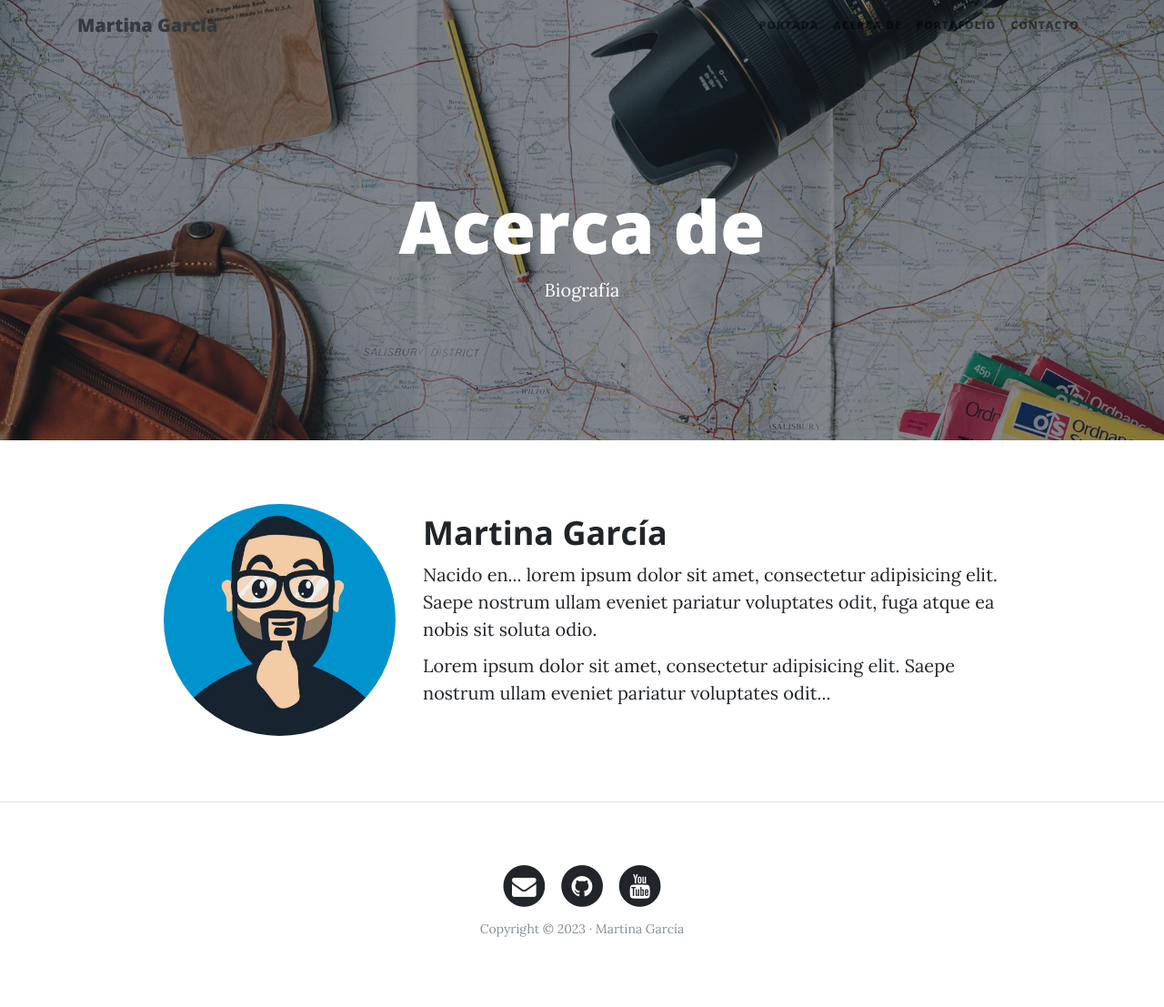
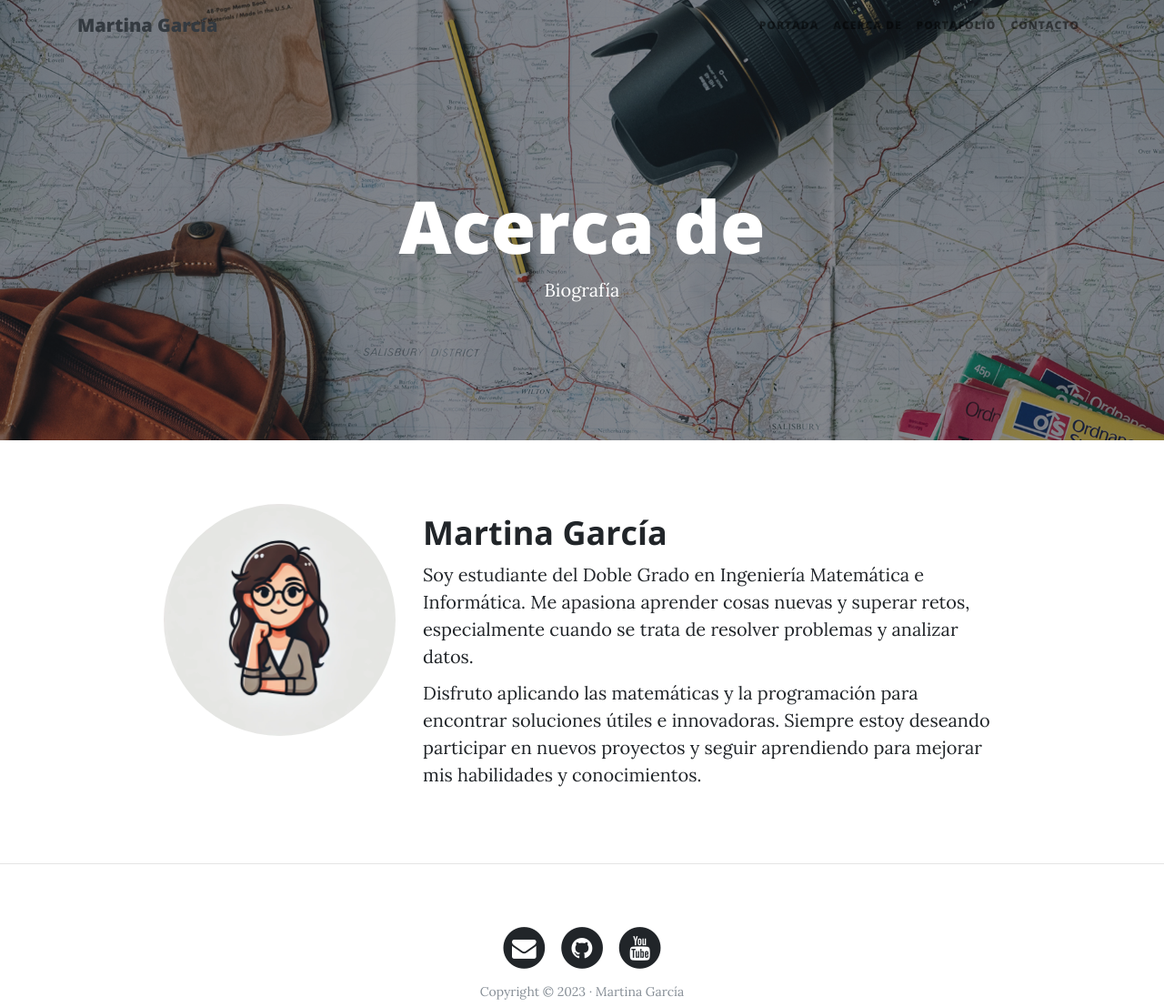
Before and after one commit to martinagg7/WebPersonal, a Django app: page /about/ in a window 1280 px wide. Shown: the top 1107 px of the page at 91% size. Before the commit the page ends 1030 px from the top, so only its background shows below. Run offline with Django 5.2, Linux system fonts and the light colour scheme; some libraries are stand-ins or nearby versions.

Commit message:
cambios avatar queda suoer biebn

```diff
--- a/webpersonal/core/templates/core/about.html
+++ b/webpersonal/core/templates/core/about.html
@@ -18,11 +18,8 @@
     </div>
     <div class="col-lg-7 col-md-8">
         <h2 class="section-heading">Martina García</h2>
-        <p>Nacido en... lorem ipsum dolor sit amet, consectetur
-        adipisicing elit. Saepe nostrum ullam eveniet pariatur
-        voluptates odit, fuga atque ea nobis sit soluta odio.</p>
-        <p>Lorem ipsum dolor sit amet, consectetur adipisicing elit.
-        Saepe nostrum ullam eveniet pariatur voluptates odit...</p>
+        <p>Soy estudiante del Doble Grado en Ingeniería Matemática e Informática. Me apasiona aprender cosas nuevas y superar retos, especialmente cuando se trata de resolver problemas y analizar datos.</p>
+        <p>Disfruto aplicando las matemáticas y la programación para encontrar soluciones útiles e innovadoras. Siempre estoy deseando participar en nuevos proyectos y seguir aprendiendo para mejorar mis habilidades y conocimientos.</p>
     </div>
 </div>
 {% endblock %}
--- a/webpersonal/core/templates/core/home.html
+++ b/webpersonal/core/templates/core/home.html
@@ -8,5 +8,5 @@
 
 {% block headers %}
     <h1>Martina García</h1>
-    <span class="subheading">Ingeniera Matemática </span>
+    <span class="subheading">Estudiante Ingeniería Matemática e Informática </span>
 {% endblock %}
```
Also changed, not shown: webpersonal/core/static/core/img/avatar.jpg.
